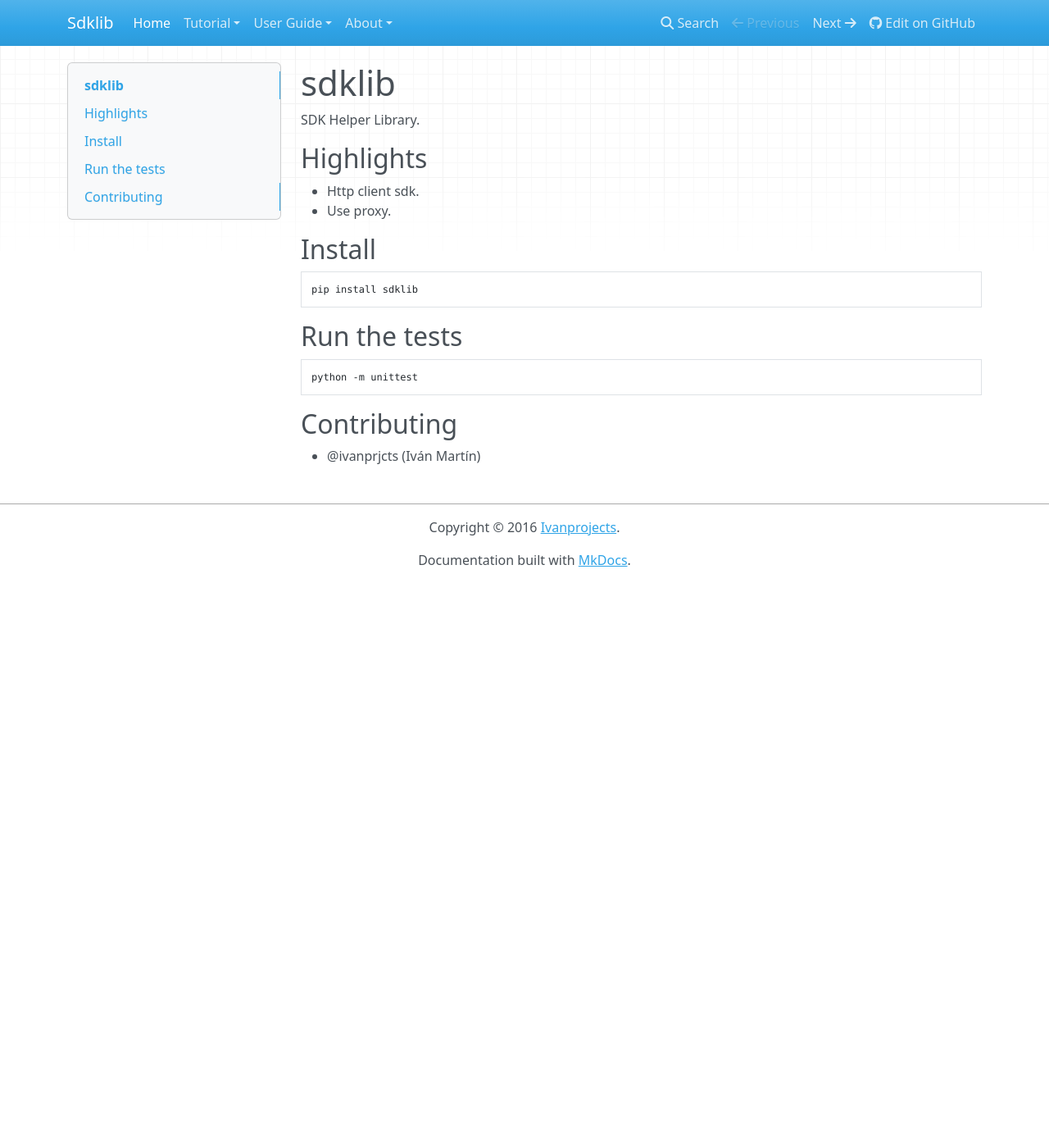
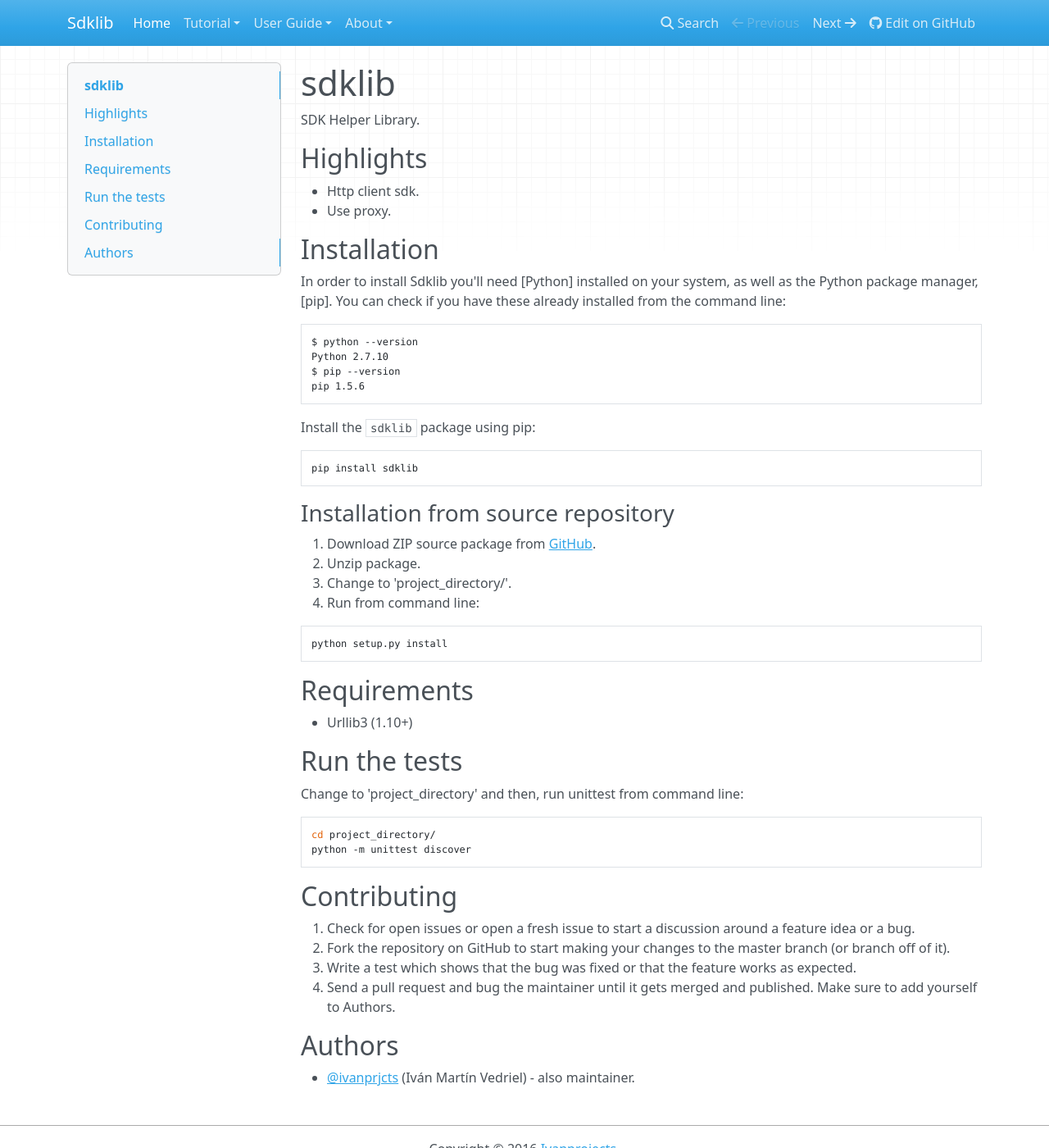
Before and after one commit to ivanprjcts/sdklib, an MkDocs documentation site: the page built from docs/index.md, in a window 1280 px wide and 1400 px high. Shown: the whole window at 82% size. Built offline with MkDocs 1.6.1, drawn with Linux system fonts in a browser that asks for light colours; nearby versions of some CDN libraries; old or Windows-style settings are respelled for this version of MkDocs.

Commit message:
add docs

````diff
--- a/docs/index.md
+++ b/docs/index.md
@@ -9,19 +9,58 @@
 * Use proxy.
 
 
-## Install
+## Installation
 
+In order to install Sdklib you'll need [Python] installed on your system, as well as the Python package manager, [pip].
+You can check if you have these already installed from the command line:
+
+```bash
+$ python --version
+Python 2.7.10
+$ pip --version
+pip 1.5.6
 ```
+
+
+Install the `sdklib` package using pip:
+
+```bash
 pip install sdklib
 ```
 
 
+### Installation from source repository
+
+1. Download ZIP source package from [GitHub](https://github.com/ivanprjcts/sdklib).
+2. Unzip package.
+3. Change to 'project_directory/'.
+4. Run from command line:
+```bash
+python setup.py install
+```
+
+## Requirements
+
+* Urllib3 (1.10+)
+
+
 ## Run the tests
+
+Change to 'project_directory' and then, run unittest from command line:
 ```
-python -m unittest
+cd project_directory/
+python -m unittest discover
 ```
 
 
 ## Contributing
 
-* @ivanprjcts (Iván Martín)
+1. Check for open issues or open a fresh issue to start a discussion around a feature idea or a bug.
+2. Fork the repository on GitHub to start making your changes to the master branch (or branch off of it).
+3. Write a test which shows that the bug was fixed or that the feature works as expected.
+4. Send a pull request and bug the maintainer until it gets merged and published. Make sure to add yourself to Authors.
+
+
+## Authors
+
+* [@ivanprjcts](https://github.com/ivanprjcts) (Iván Martín Vedriel) - also maintainer.
--- a/mkdocs.yml
+++ b/mkdocs.yml
@@ -10,6 +10,9 @@
     - Writing Your First SDK: tutorial/my-first-sdk.md
 - User Guide:
     - Renderers: user-guide/renderers.md
+    - Sessions: user-guide/sessions.md
+    - Authentication: user-guide/authentication.md
+    - Https: user-guide/https.md
 - About:
     - Release Notes: about/release-notes.md
     - License: about/license.md
--- a/requirements.txt
+++ b/requirements.txt
@@ -1 +1,2 @@
 urllib3 >= 1.10
+mkdocs >= 0.15.3
````
Also changed, not shown: docs/tutorial/my-first-sdk.md (added, +153 -0 lines), docs/user-guide/authentication.md (added), docs/user-guide/https.md (added), docs/user-guide/renderers.md (added), docs/user-guide/sessions.md (added), 5 other files.
